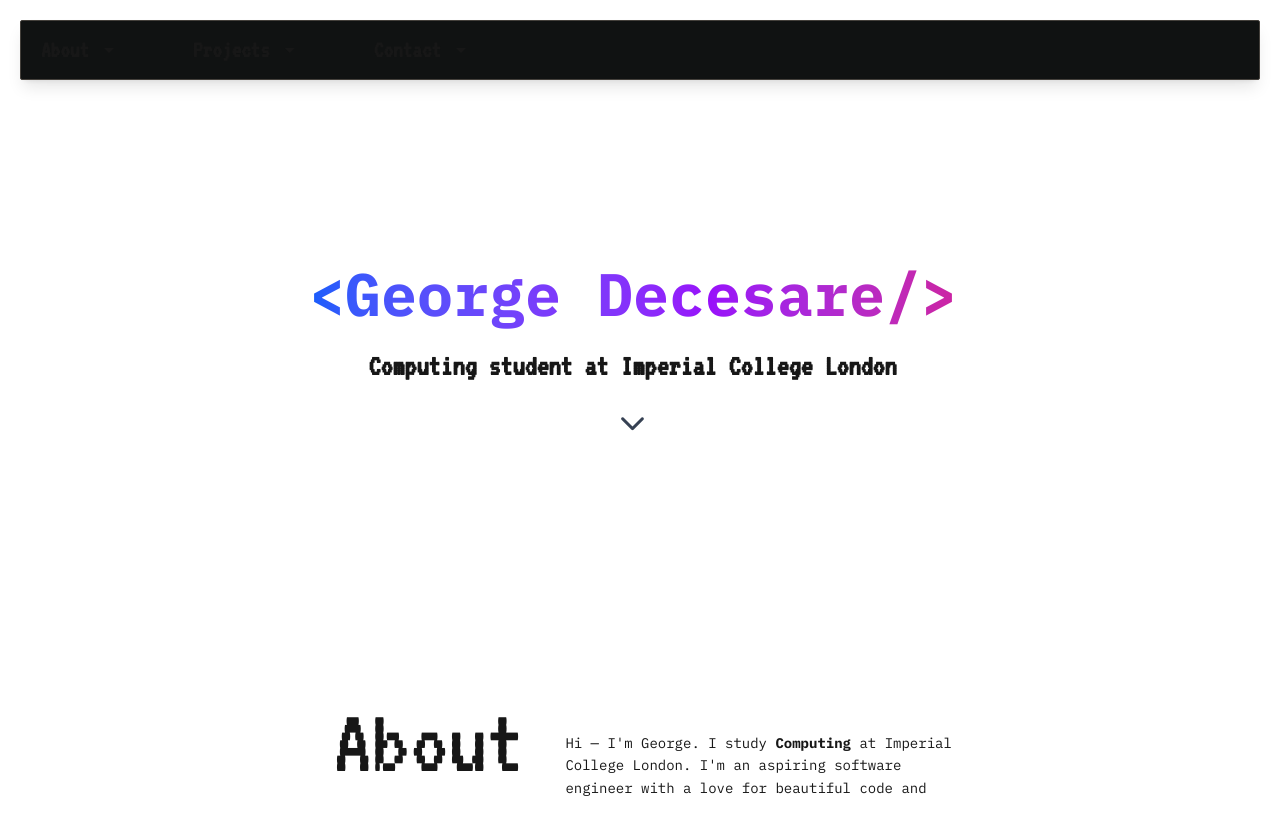
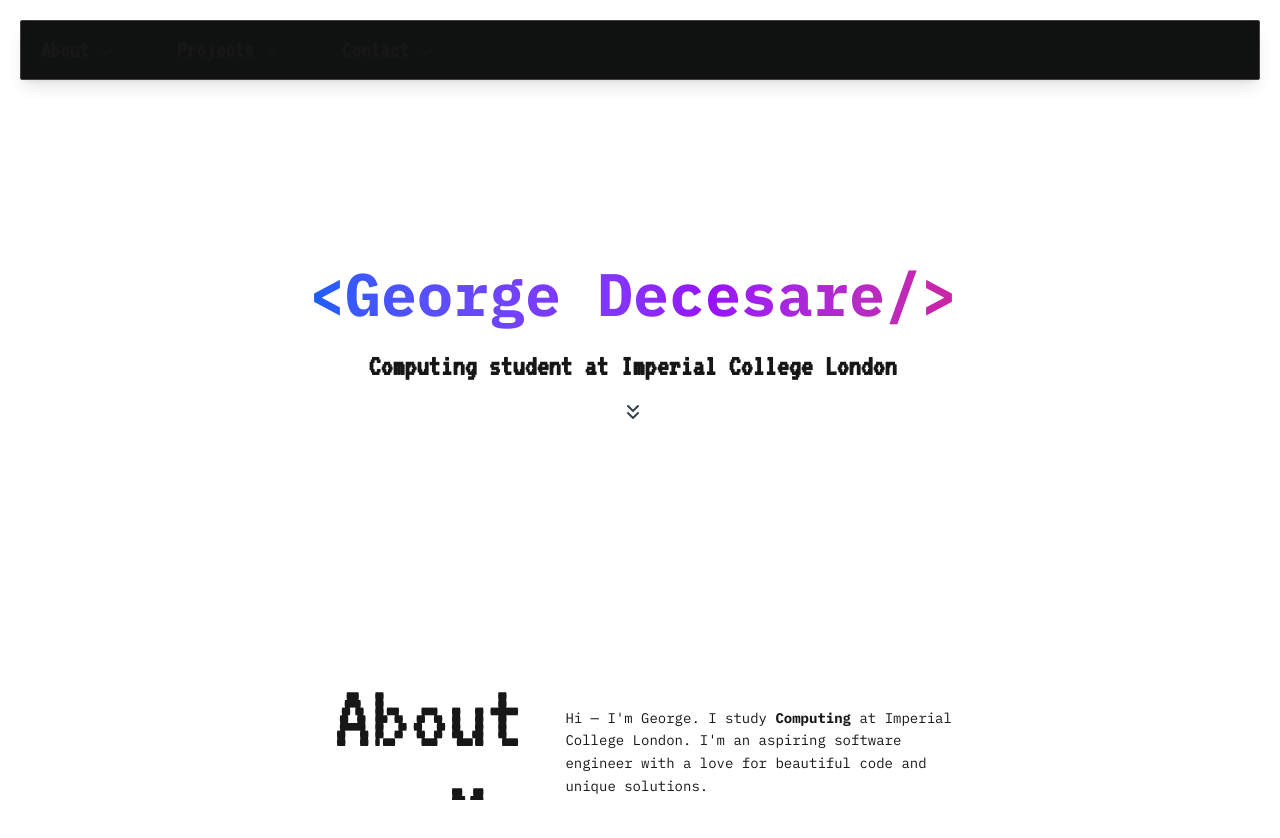
Before and after one commit to georgedecesare/decesare-dev, a Next.js app: page / in a window 1280 px wide. Shown: the top 838 px of the page. Built offline with nearby package versions, Linux system fonts and the light colour scheme.

Commit message:
Fix: Use lucide icons

```diff
--- a/package.json
+++ b/package.json
@@ -12,7 +12,7 @@
     "@gsap/react": "^2.1.2",
     "@types/matter-js": "^0.19.8",
     "gsap": "^3.13.0",
-    "material-symbols": "^0.32.0",
+    "lucide-react": "^0.525.0",
     "matter-js": "^0.20.0",
     "next": "15.3.3",
     "react": "^19.0.0",
--- a/src/app/card.tsx
+++ b/src/app/card.tsx
@@ -1,3 +1,6 @@
+import { MoveRight } from 'lucide-react';
+import Link from 'next/link';
+
 export default function Card({
   children,
   title,
@@ -13,6 +16,15 @@ export default function Card({
     >
       <div className="text-4xl font-bold font-terminal">{title}</div>
       <div className="text-stone-300 font-mono text-sm">{children}</div>
+      <div className="flex flex-row w-full justify-end">
+        <Link
+          href="#"
+          className="text-footnote flex flex-row items-center gap-2 text-xs
+            font-bold"
+        >
+          See more <MoveRight className="w-4 h-4 font-bold" />
+        </Link>
+      </div>
     </div>
   );
 }
--- a/src/app/globals.css
+++ b/src/app/globals.css
@@ -8,7 +8,7 @@
 @theme inline {
   --color-background: var(--background);
   --color-foreground: var(--foreground);
-  --color-electric-blue: #00f0ff;
+  --color-footnote: #5c6063;
   --color-gray-container: #262626;
   --font-sans: var(--font-geist-sans);
   --font-mono: var(--font-mono);
@@ -31,7 +31,7 @@ body {
   scrollbar-gutter: stable;
   background: var(--background);
   color: var(--foreground);
-  font-family: Arial, Helvetica, sans-serif;
+  font-family: var(--font-mono), Arial, Helvetica, sans-serif;
 }
 
 /* Ensure scrollbar gutter is stable for all scrollable elements */
--- a/src/app/intro.tsx
+++ b/src/app/intro.tsx
@@ -1,3 +1,5 @@
+import { ChevronsDownIcon } from 'lucide-react';
+
 export default function Intro() {
   const gradient =
     'bg-gradient-to-r bg-clip-text text-transparent from-blue-600 via-purple-600 to-pink-600';
@@ -23,19 +25,9 @@ export default function Intro() {
           Computing student at Imperial College London
         </footer>
         <div className="mt-4 flex flex-col items-center justify-center">
-          <span
-            className="material-symbols-rounded select-none text-gray-700
-              opacity-0 more-icon"
-            style={{
-              fontSize: '3rem',
-              fontFamily: "'Material Symbols Rounded'",
-              fontWeight: 400,
-              fontVariationSettings:
-                "'FILL' 1, 'wght' 400, 'GRAD' 0, 'opsz' 48",
-            }}
-          >
-            expand_more
-          </span>
+          <ChevronsDownIcon
+            className="text-gray-700 select-none invisible more-icon"
+          />
         </div>
       </div>
       <div className="inline-block min-w-full min-h-[200px]"></div>
--- a/src/app/navlink.tsx
+++ b/src/app/navlink.tsx
@@ -2,6 +2,7 @@
 
 import { useEffect, useRef, useState } from 'react';
 import gsap from 'gsap';
+import { ChevronDown } from 'lucide-react';
 
 export default function Navlink({
   children,
@@ -68,13 +69,11 @@ export default function Navlink({
     >
       <div
         onClick={toggleVisibility}
-        className="cursor-pointer p-3 pl-5 flex flex-row items-center relative
-          z-50 rounded-xs"
+        className="cursor-pointer pl-5 flex flex-row items-end relative z-50
+          rounded-xs gap-2"
       >
-        {title}
-        <span className="material-symbols-outlined text-3xl ml-2 select-none">
-          arrow_drop_down
-        </span>
+        <h1>{title}</h1>
+        <ChevronDown className="h-5 w-5 mb-1" />
       </div>
       <div
         ref={menuRef}
--- a/src/app/page.tsx
+++ b/src/app/page.tsx
@@ -1,7 +1,6 @@
 'use client';
 
 import { useGSAP } from '@gsap/react';
-import 'material-symbols';
 import animateText from '@/app/_script/text_animations';
 import smoothScroll from '@/app/_script/smooth_scroll';
 import scrollTrigger, {
--- a/src/app/projects.tsx
+++ b/src/app/projects.tsx
@@ -21,7 +21,7 @@ export default function Projects() {
             projects items-center md:items-start md:justify-start w-screen
             md:w-min"
         >
-          <Card title="Card Title">
+          <Card title="decesare.dev">
             Lorem ipsum dolor sit amet, consectetur adipiscing elit. Sed
             consectetur, erat in efficitur facilisis, enim ligula facilisis
             enim, nec tincidunt enim erat in enim. Sed consectetur, erat in
```
Also changed, not shown: 1 other file (tests, documents, lock files or other folders).
